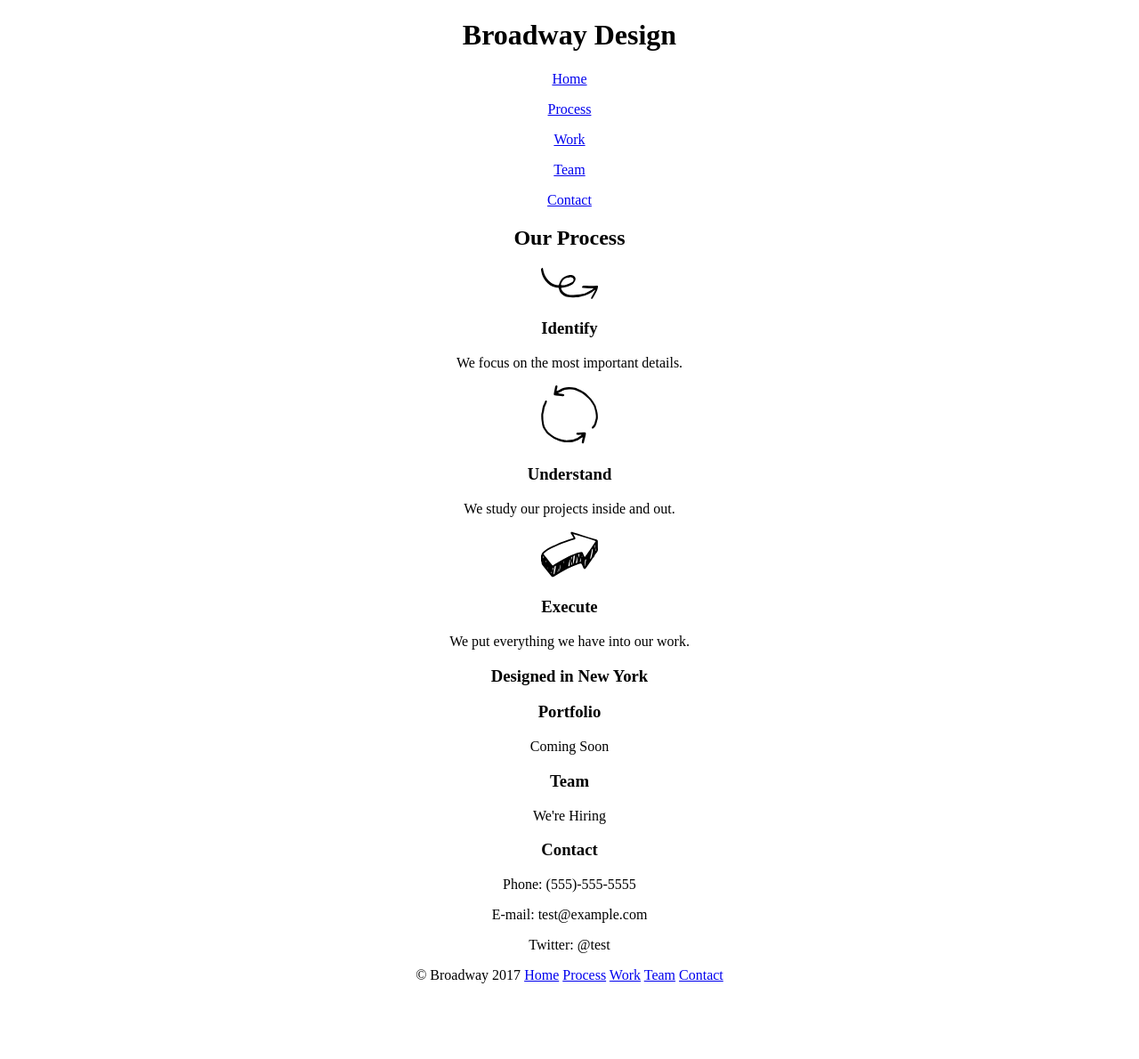
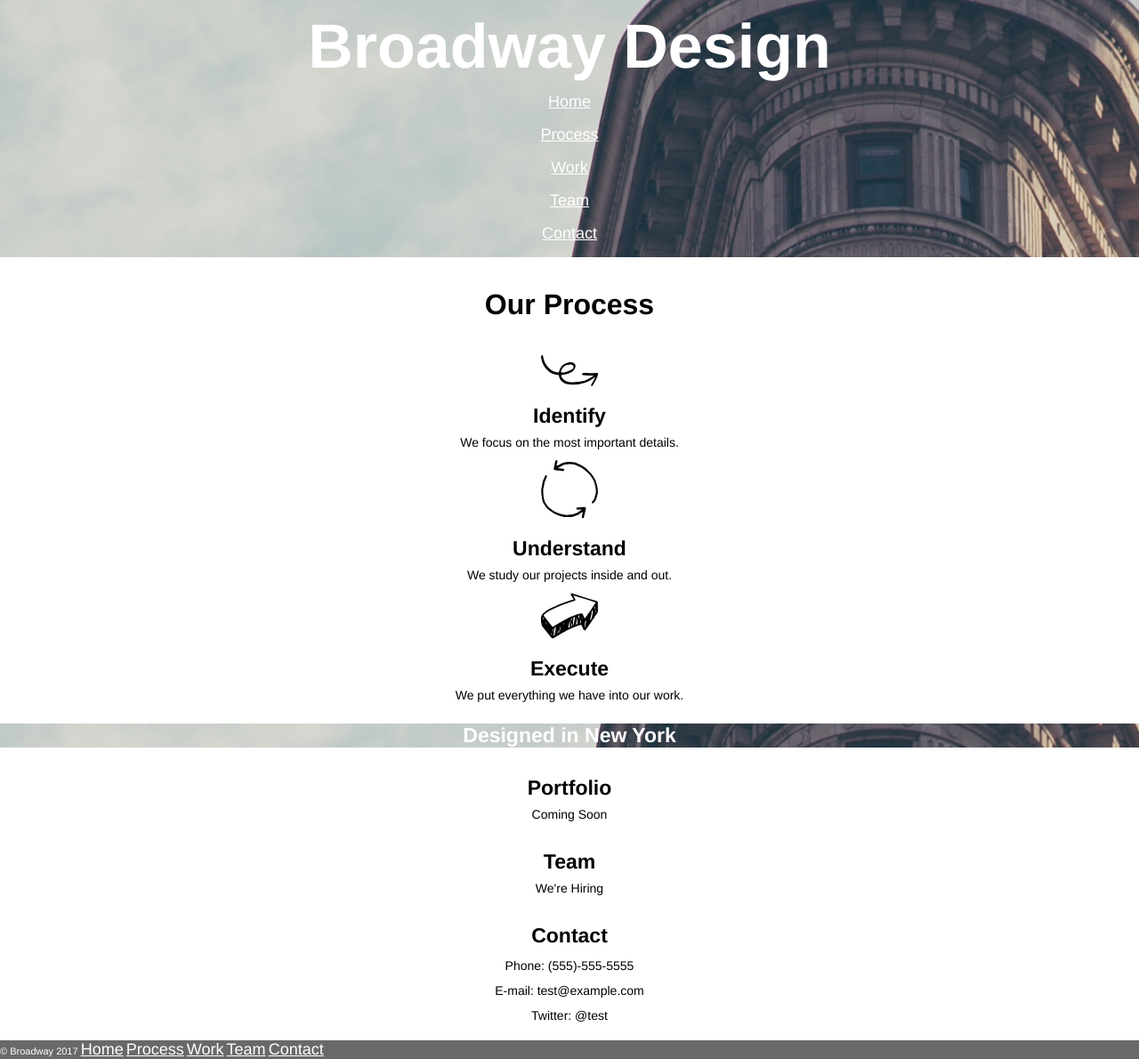
Before and after one commit to goldenginer/broadway, a plain HTML site: page index.html in a window 1280 px wide. Shown: the whole page at 89% size. Before the commit the page ends 1113 px from the top, so only its background shows below. Drawn offline with Linux system fonts and the light colour scheme.

Commit message:
Set up the style of the webpage.

```diff
--- a/resources/css/style.css
+++ b/resources/css/style.css
@@ -1,31 +1,70 @@
-html {
+body {
   text-align: center;
+  font-family: Helvetica, sans-serif;
+  margin: 0;
 }
 
 h1 {
-
+  padding-top: 12px;
+  margin-top: 0;
+  margin-bottom: 12px;
+  font-size: 70px;
+  font-weight: bold;
+  color: white;
 }
 
 h2 {
-
+  font-size: 32px;
+  font-weight: bold;
 }
 
 h3 {
+  font-size: 23px;
+  font-weight: bold;
+  margin-top: 16px;
+  margin-bottom: 8px;
+}
 
+p {
+  margin: 0;
+  font-size: 14px;
+}
+
+header p {
+  padding-bottom: 16px;
+}
+
+#contact p {
+  margin: 12px;
 }
 
 a {
-
+  font-size: 18px;
+  color: white;
 }
 
 #design {
+  background-image: url("../images/the-flatiron-building.png");
+  background-position: center;
+  color: white;
+}
 
+div {
+  padding: 8px;
+}
+
+img {
+  margin-top: 12px;
 }
 
 header {
-
+  background-image: url("../images/the-flatiron-building.png");
+  background-position: center;
 }
 
 footer {
-
+  text-align: left;
+  font-size: 11px;
+  color: white;
+  background-color: dimgray;
 }
```
